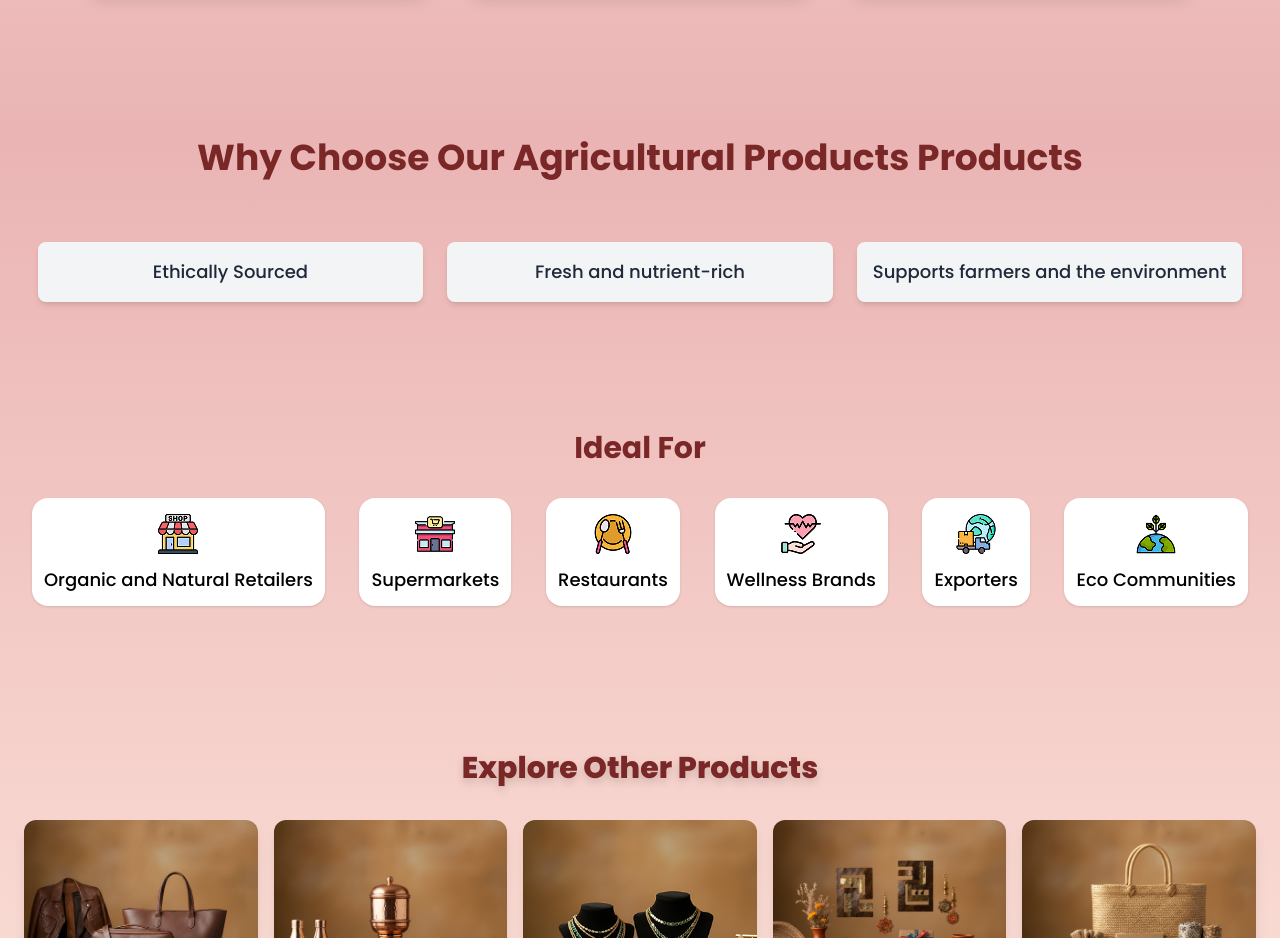
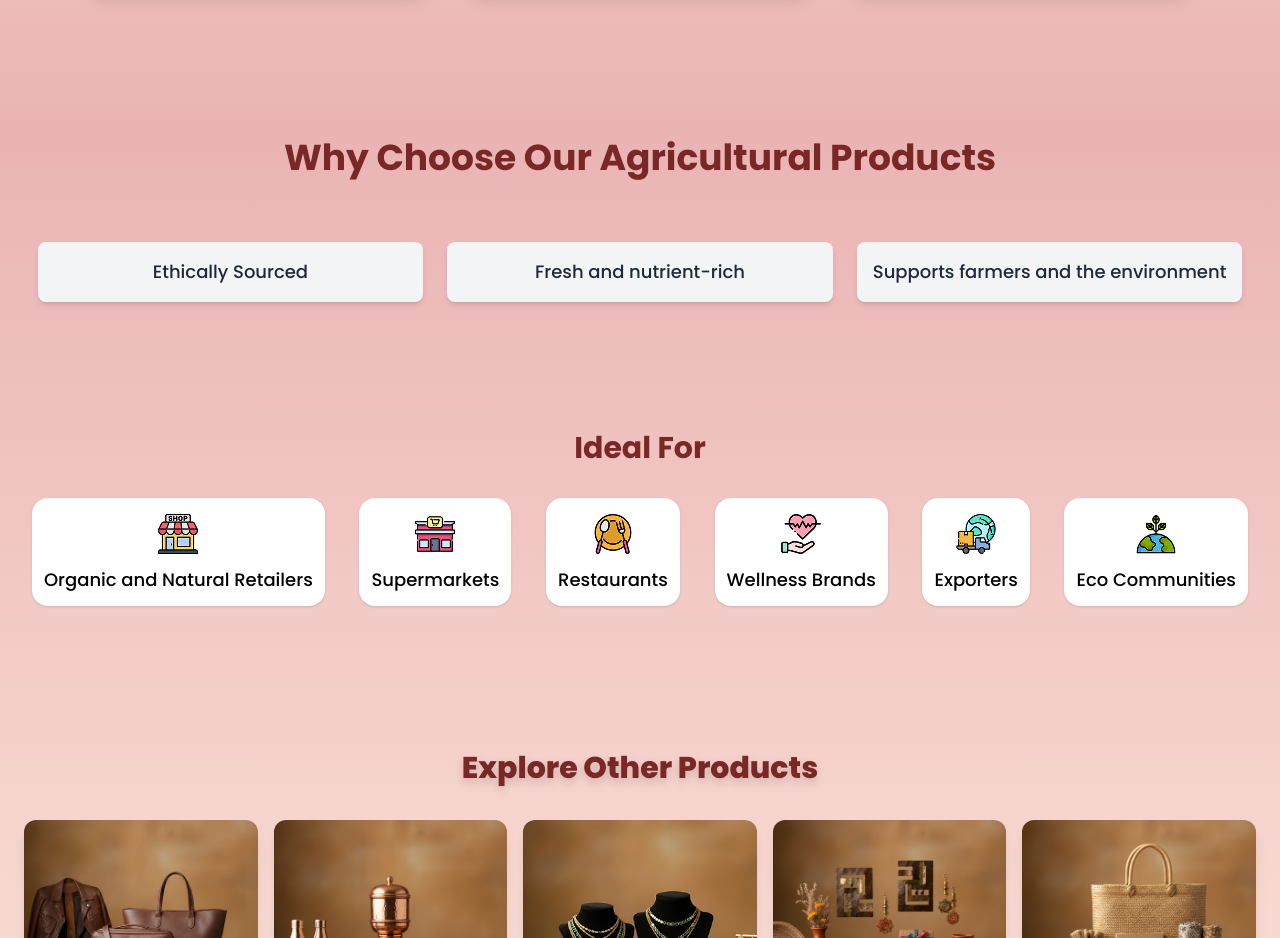
Before and after one commit to SamarthPD-21/Veblyss, a Next.js app in the folder client/: page /products/agricultural-products in a window 1280 px wide. Shown: the part 1740-2678 px from the top of the page. Built offline with nearby package versions, Linux system fonts and the light colour scheme.

Commit message:
fixed whatsapp and minor heading bug

```diff
--- a/client/src/Data/productsData.ts
+++ b/client/src/Data/productsData.ts
@@ -328,7 +328,7 @@ export const productsData = {
       },
     ],
     whyChooseOurProductSection: {
-      name: "Sustainable Products",
+      name: "Sustainable",
       features: [
         "Eco-Certified Materials",
         "Carbon Neutral Production",
@@ -392,7 +392,7 @@ export const productsData = {
       },
     ],
     whyChooseOurProductSection: {
-      name: "Agricultural Products",
+      name: "Agricultural",
       features: [
         "Ethically Sourced",
         "Fresh and nutrient-rich",
--- a/client/src/components/ContactActions.tsx
+++ b/client/src/components/ContactActions.tsx
@@ -4,7 +4,7 @@ import React from "react";
 import Btn from "@/components/Btn";
 
 // Default contact details (update later if you want a different number/email)
-const DEFAULT_WHATSAPP_NUMBER = "919844844225";
+const DEFAULT_WHATSAPP_NUMBER = "447722184477";
 const DEFAULT_EMAIL = "info@veblyss.com";
 
 export function WhatsappButton({ message }: { message?: string }) {
--- a/client/src/components/Footer.tsx
+++ b/client/src/components/Footer.tsx
@@ -10,7 +10,7 @@ export default function Footer() {
     {
       src: "https://api.builder.io/api/v1/image/assets/TEMP/a485700930340924e8ea7079d9d2f12894a62a98?width=70",
       alt: "WhatsApp",
-      link: "https://wa.me/919844844225?text=Hello%2C%20I%27m%20interested%20in%20your%20%5BProduct%20Name%5D%20from%20VeBlyss%20Global.%20Please%20share%20more%20details.",
+      link: "https://wa.me/447722184477?text=Hello%2C%20I%27m%20interested%20in%20your%20%5BProduct%20Name%5D%20from%20VeBlyss%20Global.%20Please%20share%20more%20details.",
     },
     {
       src: "https://cdn-icons-png.flaticon.com/512/3536/3536505.png",
--- a/client/src/components/Navbar.tsx
+++ b/client/src/components/Navbar.tsx
@@ -153,7 +153,7 @@ export default function Navbar() {
                 />
               </Link>
               <Link
-                href="https://wa.me/919844844225?text=Hello%2C%20I%27m%20interested%20in%20your%20%5BProduct%20Name%5D%20from%20VeBlyss%20Global.%20Please%20share%20more%20details."
+                href="https://wa.me/447722184477?text=Hello%2C%20I%27m%20interested%20in%20your%20%5BProduct%20Name%5D%20from%20VeBlyss%20Global.%20Please%20share%20more%20details."
                 target="_blank"
                 rel="noopener noreferrer"
                 className="ml-2"
```
